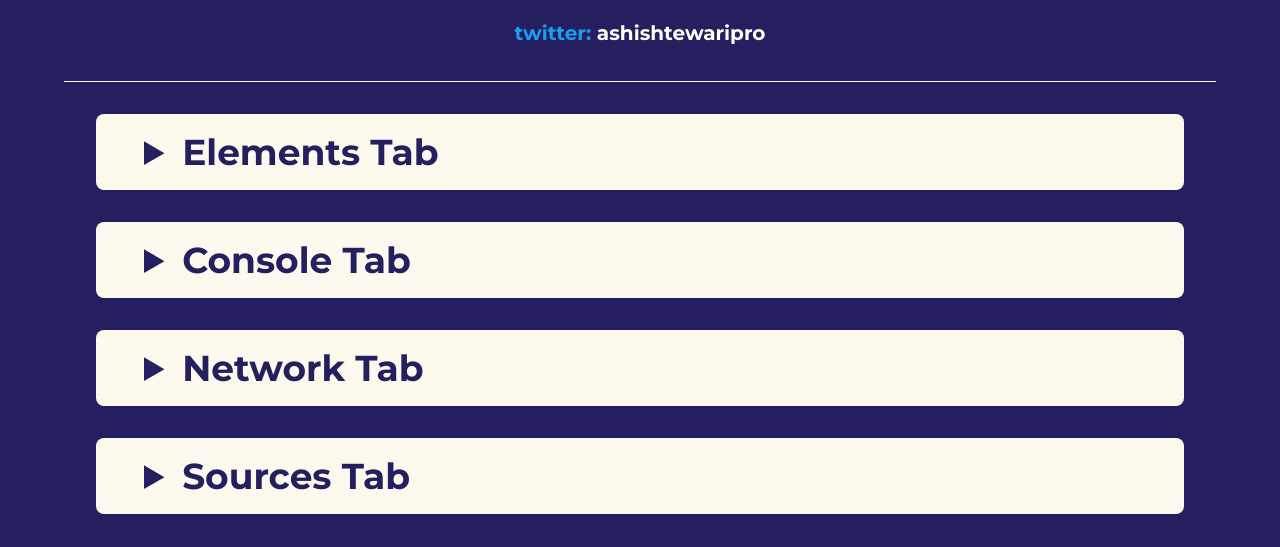
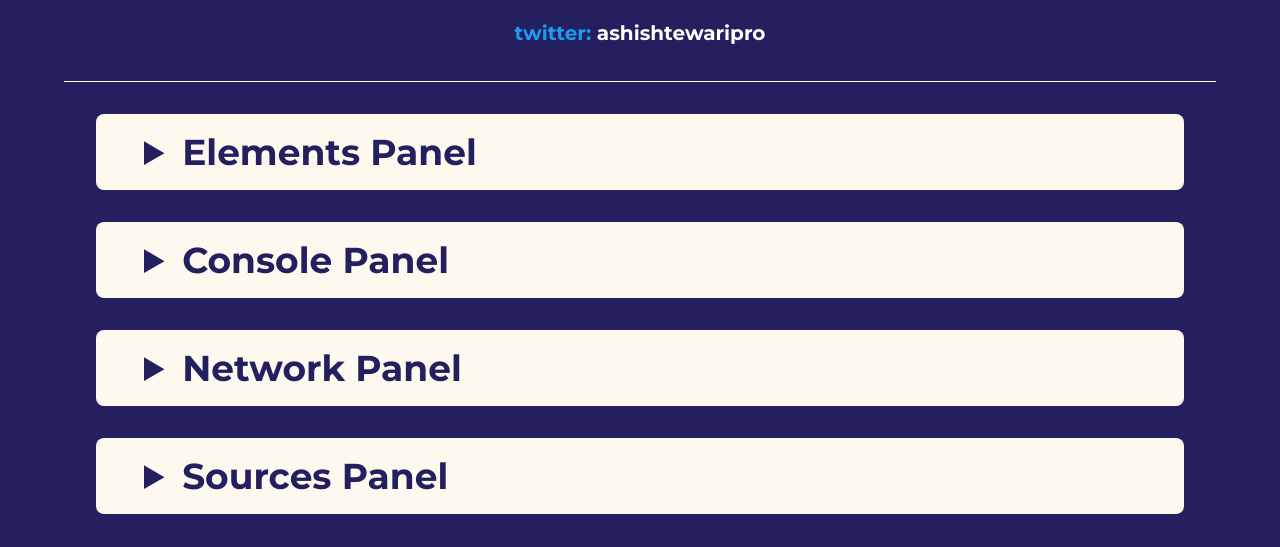
Before and after one commit to ashishkrtewari/devtools-and-debugging-workshop, a plain HTML site: page index.html in a window 1280 px wide. Shown: the part 253-800 px from the top of the page. Drawn offline with Linux system fonts and the light colour scheme.

Commit message:
Updated Tab to be called Panel

```diff
--- a/index.html
+++ b/index.html
@@ -18,7 +18,7 @@
     </header>
     <main>
       <details>
-        <summary>Elements Tab</summary>
+        <summary>Elements Panel</summary>
         <ul>
           <li>Layout</li>
           <li>Properties</li>
@@ -29,7 +29,7 @@
         </ul>
       </details>
       <details>
-        <summary>Console Tab</summary>
+        <summary>Console Panel</summary>
         <ul>
           <li>DOM Search</li>
           <li>Types of Messages</li>
@@ -37,17 +37,18 @@
         </ul>
       </details>
       <details>
-        <summary>Network Tab</summary>
+        <summary>Network Panel</summary>
         <ul>
           <li>Request / Response details</li>
           <li>Track Requests</li>
           <li>Request Filters</li>
-          <li>Block Requests</li>]
+          <li>Block Requests</li>
+          ]
           <li>Throttling</li>
         </ul>
       </details>
       <details>
-        <summary>Sources Tab</summary>
+        <summary>Sources Panel</summary>
         <ul>
           <li>Project Files</li>
           <li>Workspace</li>
```
